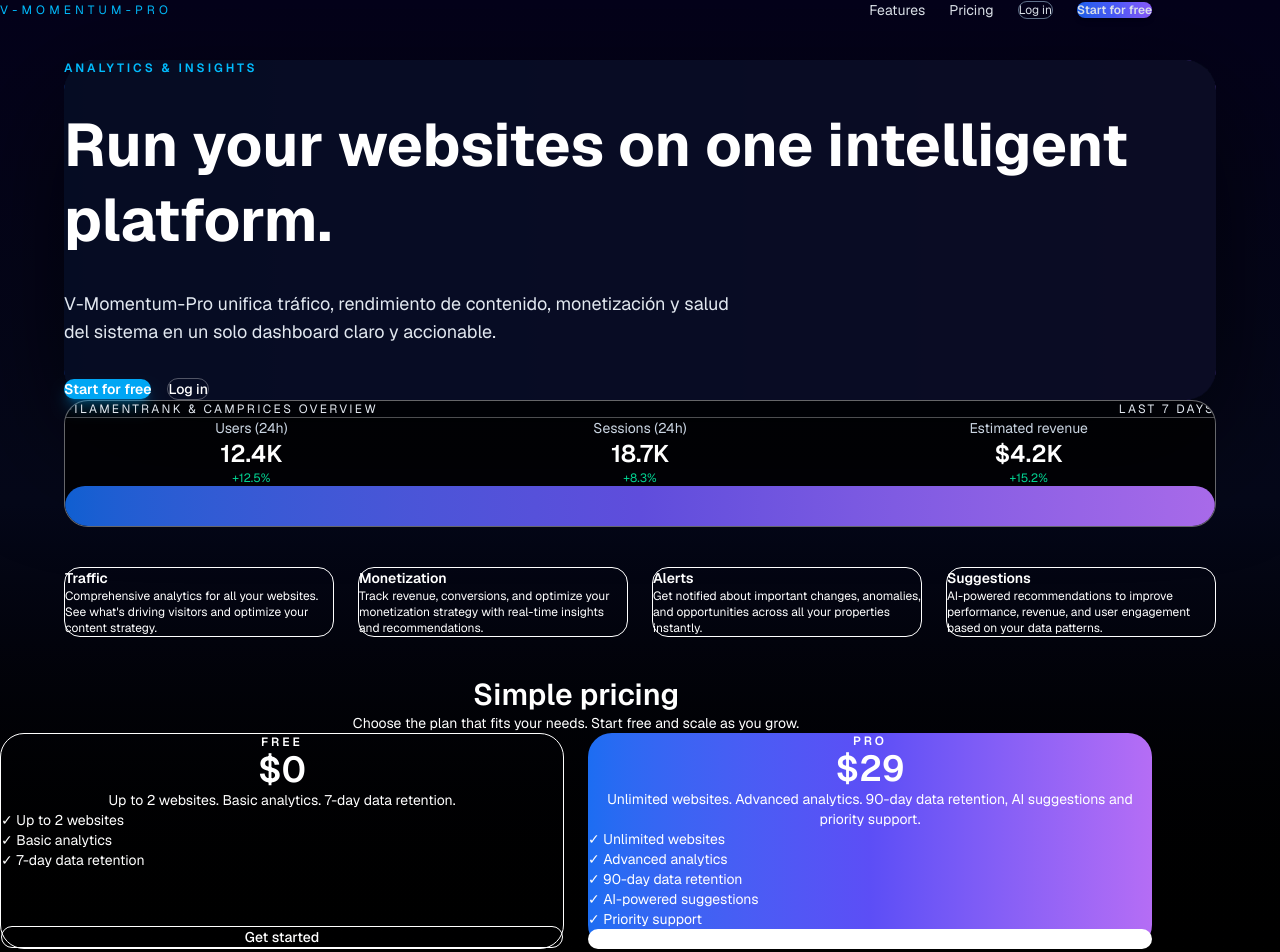
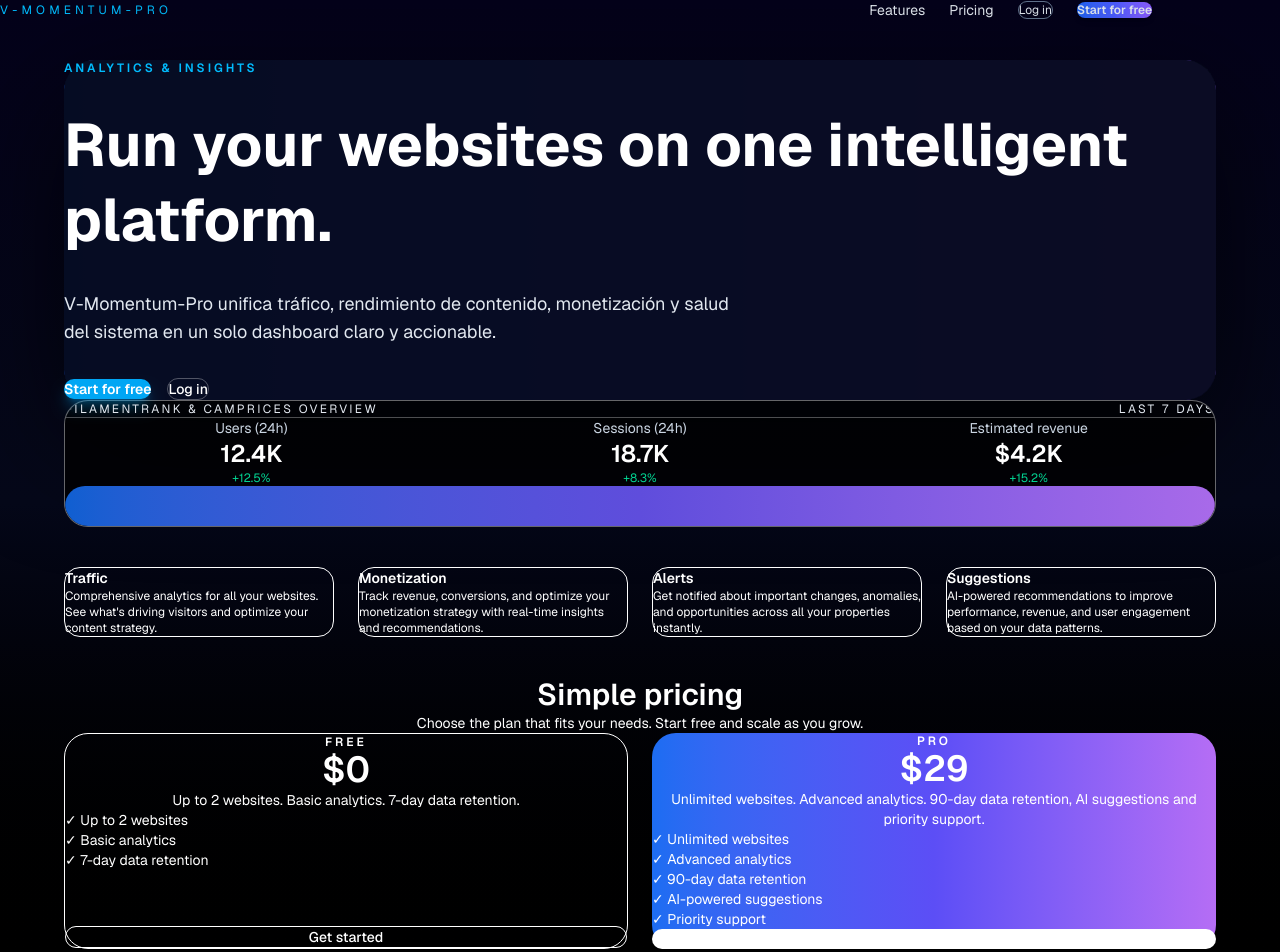
Before and after one commit to gemamaxgroup-ai/v-momentum-pro, a Next.js app: page / in a window 1280 px wide. Shown: the top 952 px of the page. Built offline with nearby package versions, Linux system fonts and the light colour scheme.

Commit message:
style: align features and pricing sections to max-w-6xl centered layout

```diff
--- a/components/landing/LandingPage.tsx
+++ b/components/landing/LandingPage.tsx
@@ -155,7 +155,9 @@
 
         {/* Bloque Simple pricing */}
         <section id="pricing" className="pt-10">
-          <div className="w-full max-w-6xl mx-auto text-center">
+          <div className="flex w-full justify-center">
+            <div className="w-full max-w-6xl mx-4">
+              <div className="text-center">
                 <h2 className="text-2xl sm:text-3xl font-semibold text-vm-textMain">
                   Simple pricing
                 </h2>
@@ -163,7 +165,7 @@
                   Choose the plan that fits your needs. Start free and scale as you grow.
                 </p>
               </div>
-          <div className="mt-8 w-full max-w-6xl mx-auto grid gap-6 md:grid-cols-2">
+              <div className="mt-8 grid gap-6 md:grid-cols-2">
                 {/* Plan Free */}
                 <div className="rounded-3xl border border-vm-border bg-vm-panel/80 p-6 flex flex-col justify-between">
                   <div>
@@ -221,6 +223,8 @@
                   </div>
                 </div>
               </div>
+            </div>
+          </div>
         </section>
 
         {/* Footer */}
```
Lines whose indentation alone changed are shown as unchanged.
